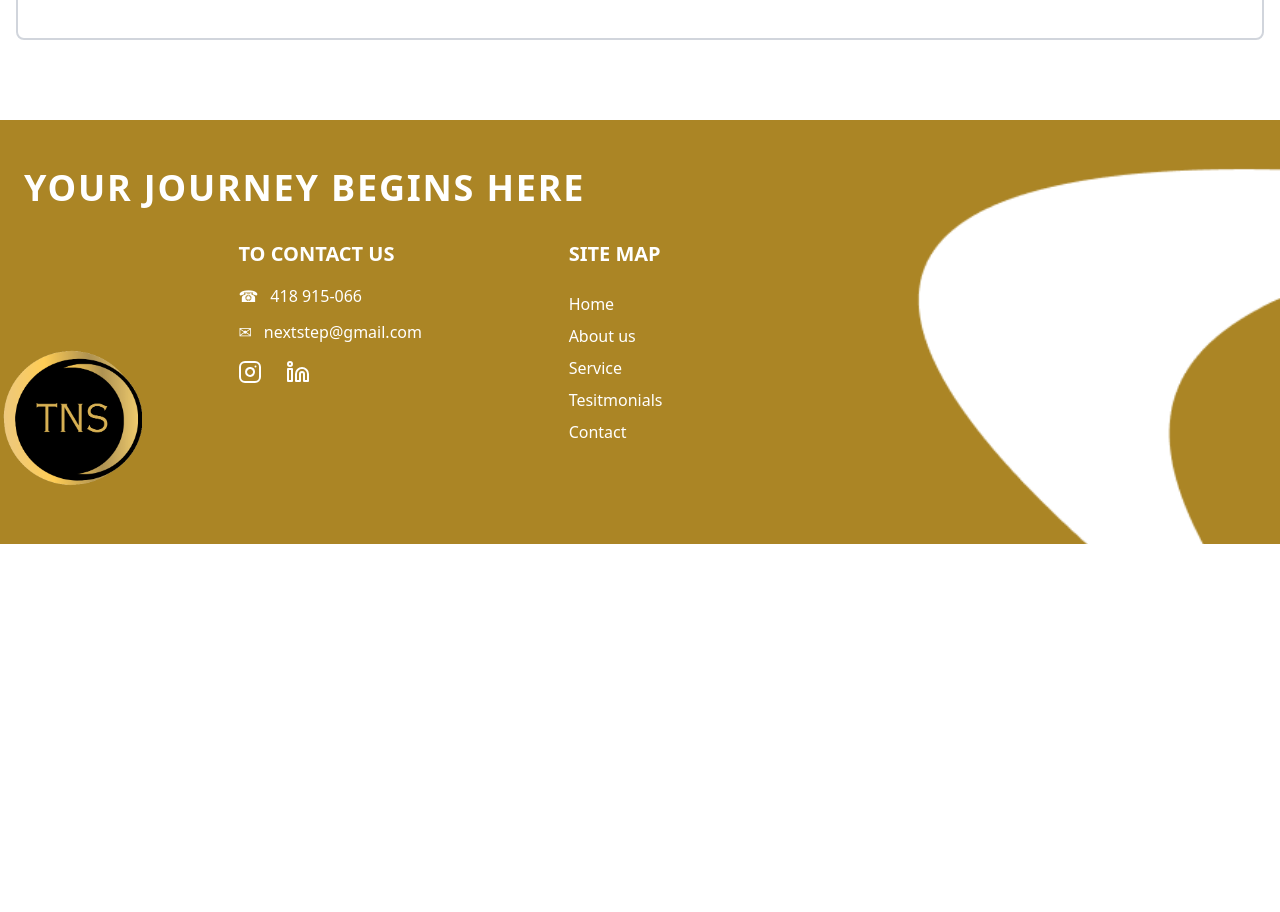
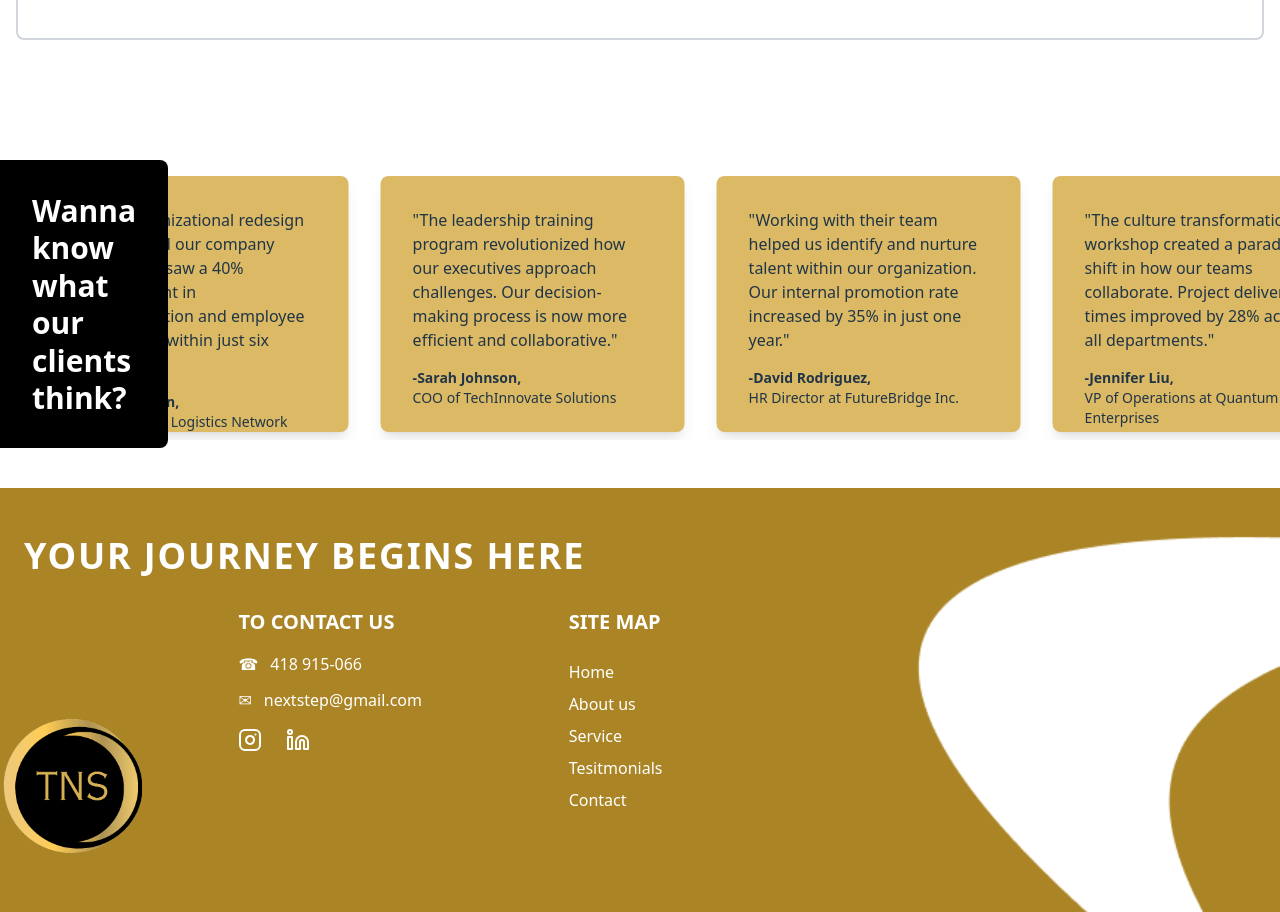
Before and after one commit to ayaansbhoje/next_step, a React (Vite) app: page / in a window 1280 px wide. Shown: the part 3350-4262 px from the top of the page. Before the commit the page ends 3894 px from the top, so only its background shows below. Built offline with nearby package versions, Linux system fonts and the light colour scheme.

Commit message:
web dev is ass

```diff
--- a/src/App.jsx
+++ b/src/App.jsx
@@ -19,6 +19,7 @@ function App() {
       <AboutUs />
       <OurServices />
       <LeadershipPrograms />
+      <ReviewSection />
 
       <Footer /> {/* Add the Footer component here */}
       <div className="content">
```
